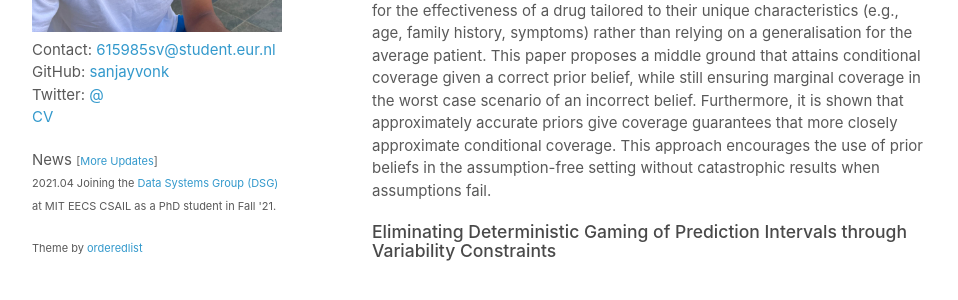
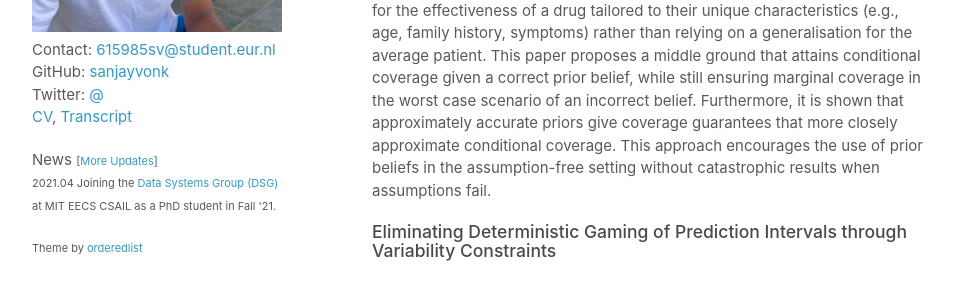
Before and after one commit to sanjayvonk/sanjayvonk.github.io, a Jekyll site: the page built from index.md, in a window 1280 px wide. Shown: the part 410-710 px from the top of the page, without its empty margins (158-1116 px from the left). Built offline with Jekyll 4.4.1, drawn with Linux system fonts in a browser that asks for light colours.

Commit message:
Update default.html

```diff
--- a/_layouts/default.html
+++ b/_layouts/default.html
@@ -50,7 +50,7 @@ layout: none
           Contact: <a href="mailto:{{ site.email }}">{{ site.email }}</a><br>
           GitHub: <a href="https://github.com/{{ site.github_username }}">{{ site.github_username }}</a><br>
           Twitter: <a href="https://twitter.com/{{ site.twitter_username }}">@{{ site.twitter_username }}</a><br>
-          <a href="assets/cvs/CV.pdf">CV</a>
+          <a href="docs/CVs/CV.pdf">CV</a>, <a href="docs/Transcripts/Transcript_2024_11_29.pdf">Transcript</a>
         </p>
 
         <p>
```
